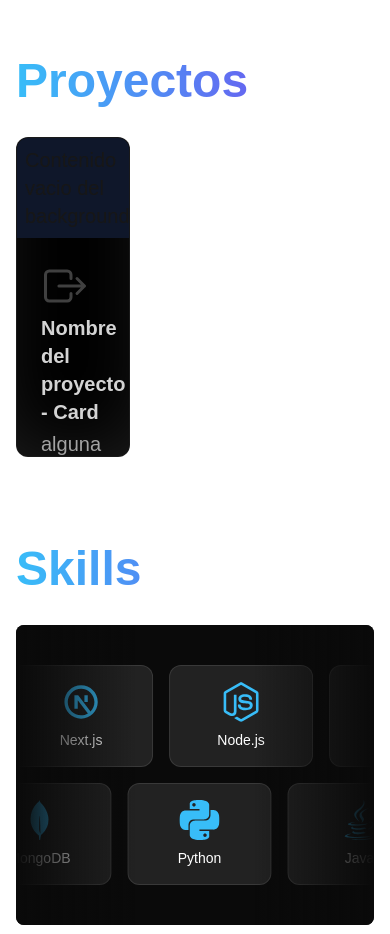
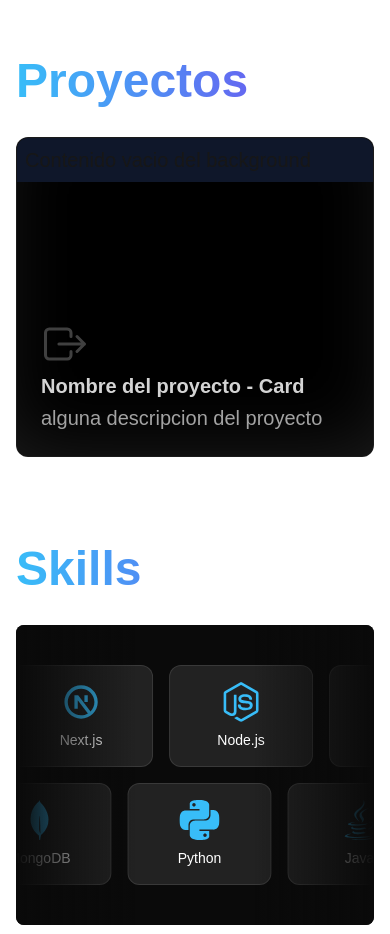
Before and after one commit to sebasmrl/portfolio, a Next.js app: page / in a window 390 px wide. Shown: the part 2760-3694 px from the top of the page. Built offline with nearby package versions, Linux system fonts and the light colour scheme.

Commit message:
Fix: Mobile layout ProjectSection base

```diff
--- a/src/components/sections/projects/ProjectsSection.tsx
+++ b/src/components/sections/projects/ProjectsSection.tsx
@@ -7,7 +7,7 @@ export const ProjectsSection = () => {
     <section id="projects" className='mt-20 py-4'>
       <h2 className='pb-8 text-5xl font-bold text-transparent bg-clip-text bg-gradient-to-r from-sky-400 to-violet-600'>Proyectos</h2>
 
-        <BentoGrid className='dark grid grid-cols-3 gap-2'>
+        <BentoGrid className='dark grid grid-cols-1 sm:grid-cols-3 gap-y-2 sm:gap-x-2 '>
             <BentoCard
                 name={'Nombre del proyecto - Card'}
                 className={'text-xl border col-span-1 max-h-80'}
```
